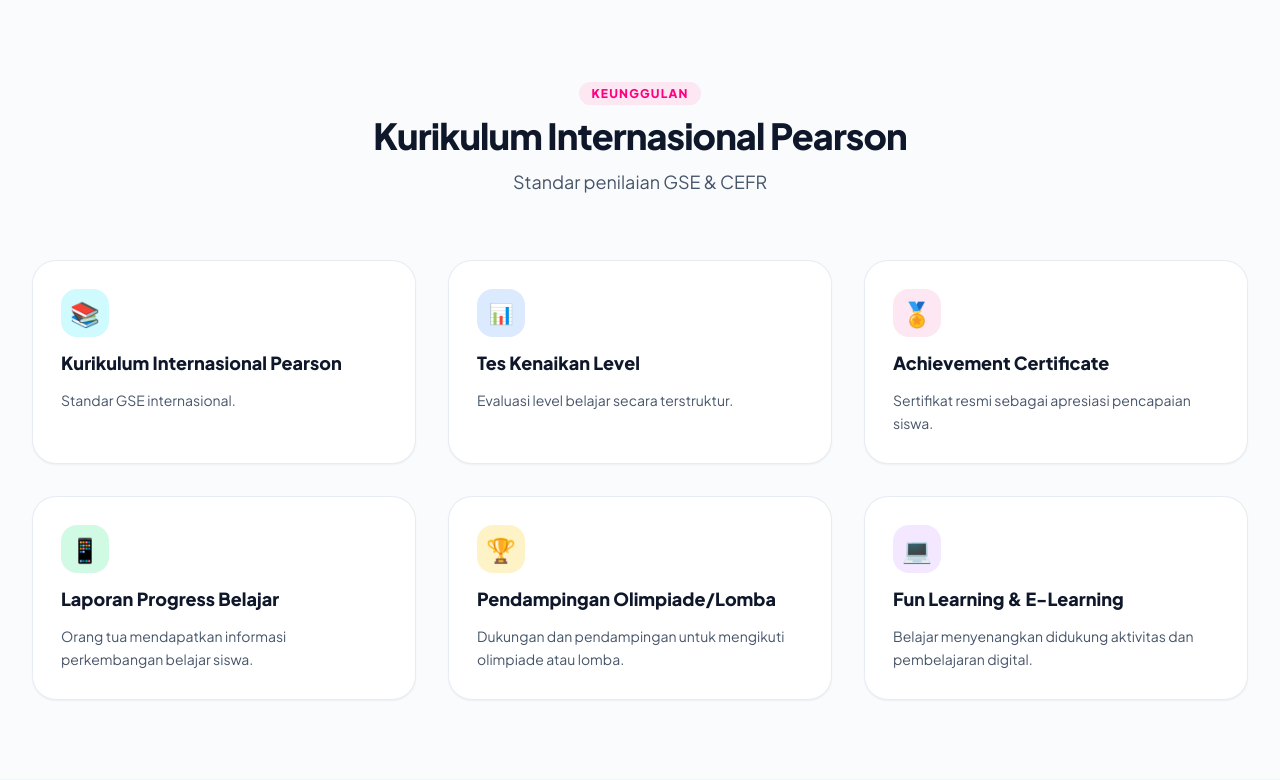
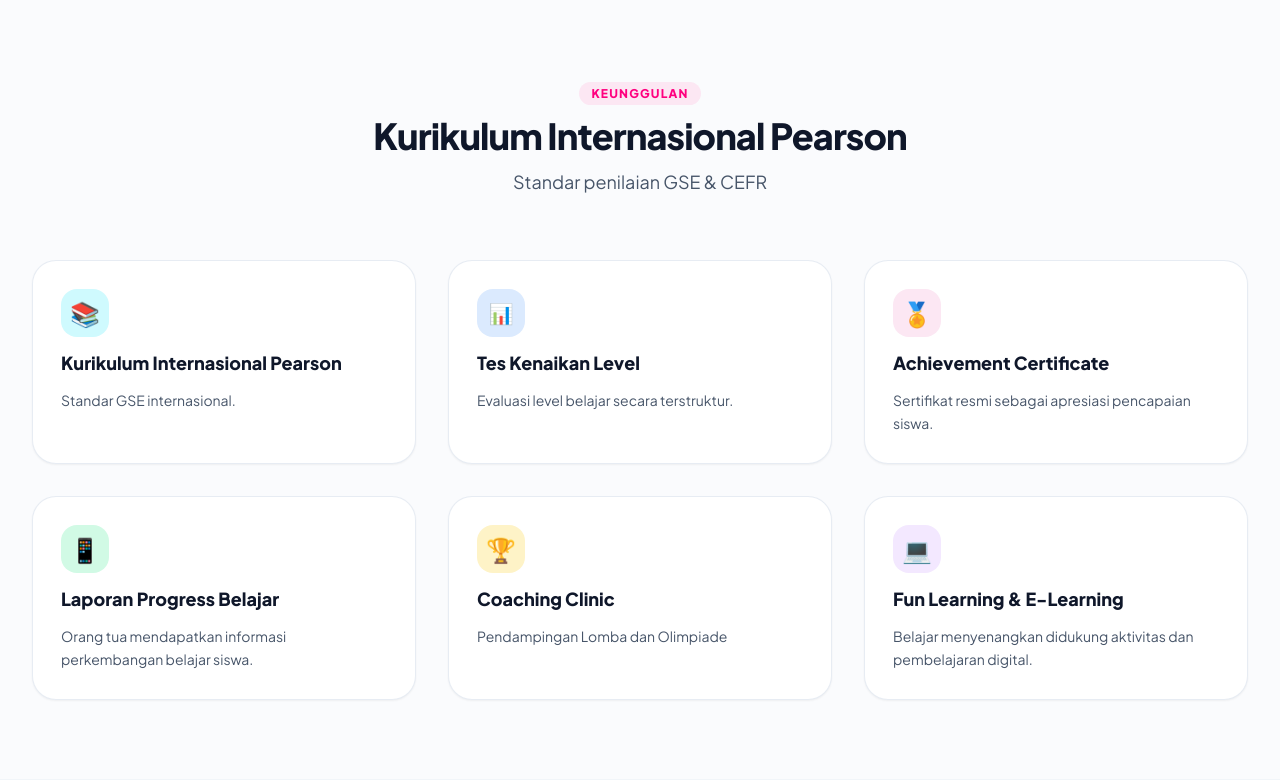
Before and after one commit to Robinno11/english-trick-web, a Laravel app: page / in a window 1280 px wide; the page is wider, and only the part inside the window is pictured. Shown: the part 4197-4977 px from the top of that part. Run offline with Laravel 12, Linux system fonts and the light colour scheme; data comes from the database, SQL or seed files in the repository; some libraries are stand-ins or nearby versions.

Commit message:
revisi no5 ganti ke coaching clinic

```diff
--- a/resources/views/home.blade.php
+++ b/resources/views/home.blade.php
@@ -554,9 +554,9 @@
                 <div class="w-12 h-12 rounded-2xl bg-amber-100 text-amber-600 flex items-center justify-center text-2xl font-black">
                     🏆
                 </div>
-                <h3 class="text-lg font-black text-slate-900">Pendampingan Olimpiade/Lomba</h3>
+                <h3 class="text-lg font-black text-slate-900">Coaching Clinic</h3>
                 <p class="text-sm text-slate-600 leading-relaxed">
-                    Dukungan dan pendampingan untuk mengikuti olimpiade atau lomba.
+                    Pendampingan Lomba dan Olimpiade
                 </p>
             </div>
 
```
